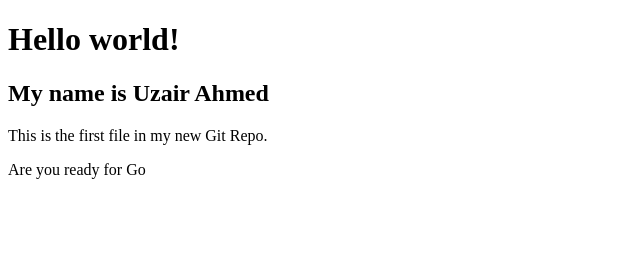
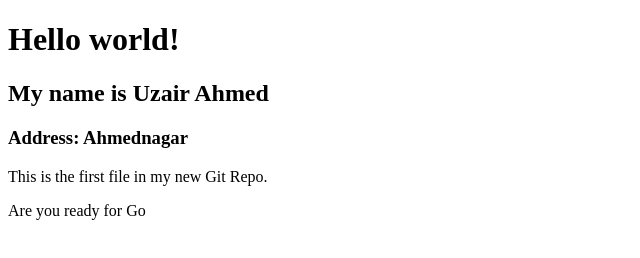
Before and after one commit to uzair-ahmed-01/golang-gorm-postgres, a plain HTML site: page index.html in a window 1280 px wide. Shown: the whole page, without its empty margins (0-640 px from the left). Drawn offline with Linux system fonts and the light colour scheme.

Commit message:
Adding new h3 tag in index.html

```diff
--- a/index.html
+++ b/index.html
@@ -7,6 +7,7 @@
 
 <h1>Hello world!</h1>
 <h2>My name is Uzair Ahmed</h2>
+<h3>Address: Ahmednagar</h3>
 <p>This is the first file in my new Git Repo.</p>
 <p>Are you ready for Go</p>
 </body>
```
